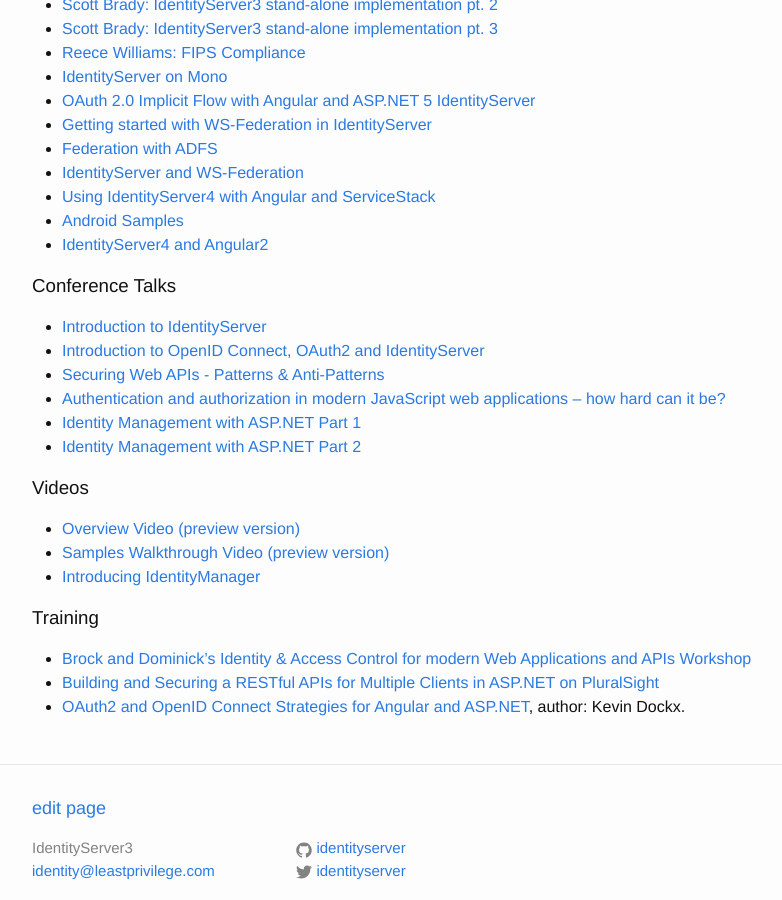
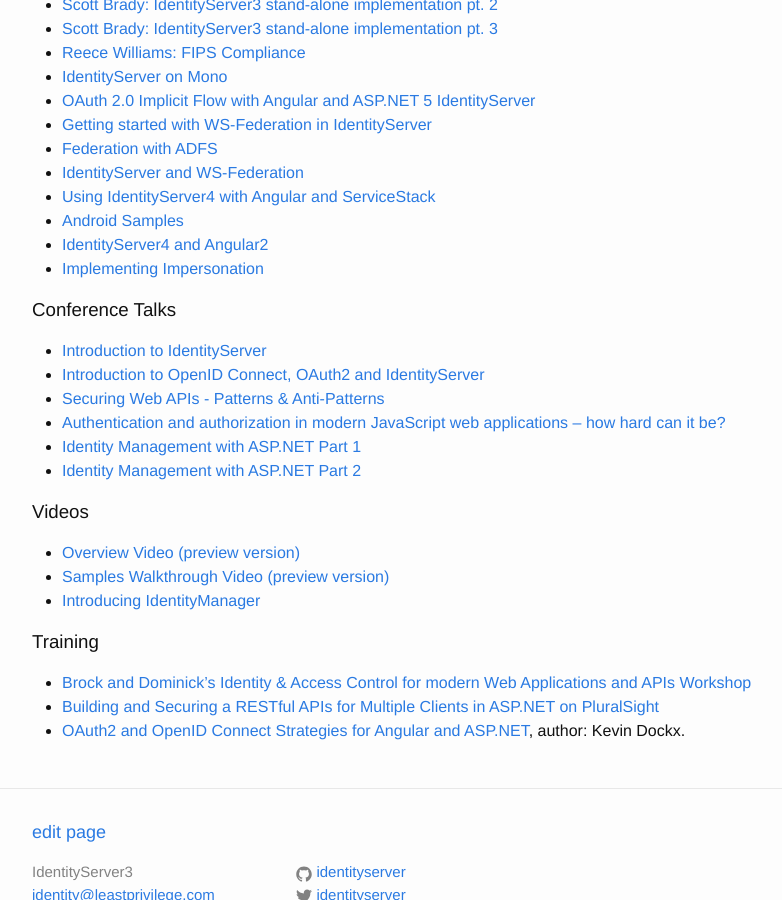
Before and after one commit to IdentityServer/Documentation, a Jekyll site: the page built from docsv2/resources/home.md, in a window 1280 px wide and 900 px high, scrolled down 705 px. Shown: the whole window, without its empty margins (238-1020 px from the left). Built offline with Jekyll 4.4.1, drawn with Linux system fonts in a browser that asks for light colours.

Commit message:
Update home.md

```diff
--- a/docsv2/resources/home.md
+++ b/docsv2/resources/home.md
@@ -37,6 +37,7 @@
 * [Using IdentityServer4 with Angular and ServiceStack](http://estynedwards.com/blog/2016/01/30/ServiceStack-IdentityServer-Angular/)
 * [Android Samples](https://github.com/leo9223/IdentityServer4.Samples)
 * [IdentityServer4 and Angular2](http://damienbod.com/2016/03/02/angular2-openid-connect-implicit-flow-with-identityserver4/)
+* [Implementing Impersonation](http://djsharepoint.com/blog/2016/03/impersonation-in-identity-server-3/)
 
 ### Conference Talks
 * [Introduction to IdentityServer](https://vimeo.com/154172925)
```
